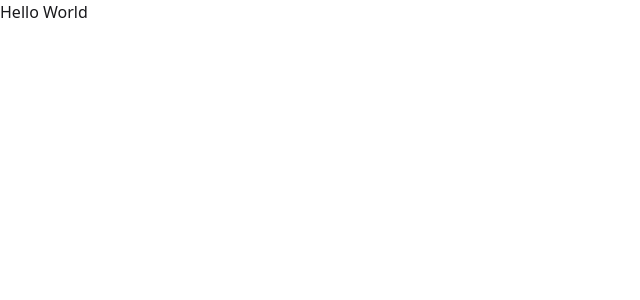
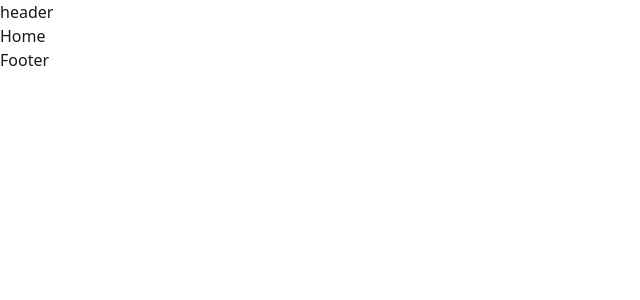
Before and after one commit to SaudaTusSahadia/TaskLink, a React (Vite) app: page / in a window 1280 px wide. Shown: the top 300 px of the page, without its empty margins (0-640 px from the left). Built offline with nearby package versions, Linux system fonts and the light colour scheme.

Commit message:
layout added

```diff
--- /dev/null
+++ b/src/Layouts/MainLayout.jsx
@@ -0,0 +1,16 @@
+import React from 'react';
+import { Outlet } from 'react-router';
+import Header from '../components/Header';
+import Footer from '../components/Footer';
+
+const MainLayout = () => {
+    return (
+        <div>
+            <Header></Header>
+            <Outlet></Outlet>
+            <Footer></Footer>
+        </div>
+    );
+};
+
+export default MainLayout;
--- /dev/null
+++ b/src/components/Footer.jsx
@@ -0,0 +1,11 @@
+import React from 'react';
+
+const Footer = () => {
+    return (
+        <div>
+            Footer
+        </div>
+    );
+};
+
+export default Footer;
--- /dev/null
+++ b/src/components/Header.jsx
@@ -0,0 +1,11 @@
+import React from 'react';
+
+const Header = () => {
+    return (
+        <div>
+            header
+        </div>
+    );
+};
+
+export default Header;
--- /dev/null
+++ b/src/components/Home.jsx
@@ -0,0 +1,11 @@
+import React from 'react';
+
+const Home = () => {
+    return (
+        <div>
+            Home
+        </div>
+    );
+};
+
+export default Home;
--- a/src/main.jsx
+++ b/src/main.jsx
@@ -6,11 +6,19 @@ import {
   createBrowserRouter,
   RouterProvider,
 } from "react-router";
+import MainLayout from './Layouts/MainLayout.jsx';
+import Home from './components/Home.jsx';
 
 const router = createBrowserRouter([
   {
     path: "/",
-    element: <div>Hello World</div>,
+    Component: MainLayout,
+    children: [
+      {
+        index: true,
+        Component: Home
+      }
+    ]
   },
 ]);
 
```
